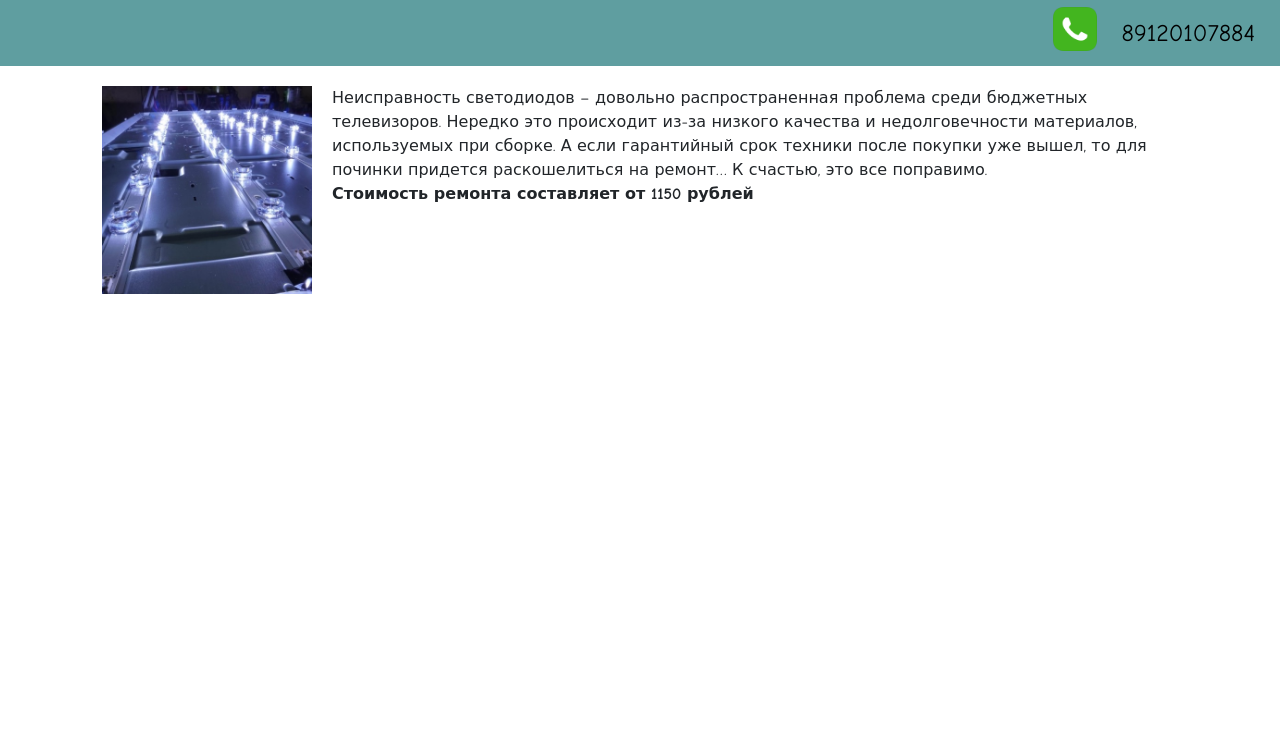
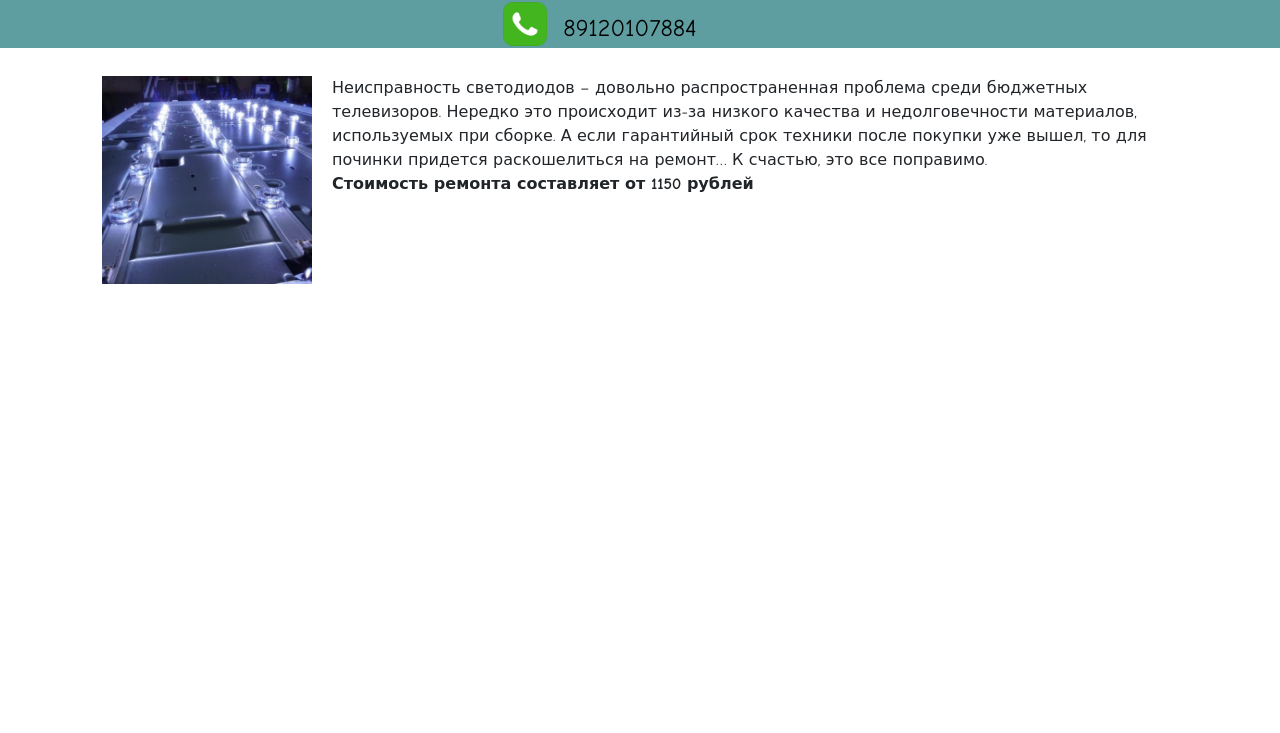
Before and after one commit to aleksei18rus/-.-, a plain HTML site: page index.html in a window 1280 px wide. Shown: the part 67-800 px from the top of the page. Drawn offline with nearby package versions, Linux system fonts and the light colour scheme.

Commit message:
Update index.css

```diff
--- a/index.css
+++ b/index.css
@@ -2,7 +2,7 @@
     margin-left: auto;
     margin-right: auto;
 }
-.header, .tel{
+.header {
     width: 100%;
     background-color: cadetblue;
     text-align: center;
@@ -11,12 +11,14 @@
 }
 
 .tel {
-    text-align: right;
+    text-align: center;
     padding-right: 20px;
+    font-family: Comic Sans MS, Comic Sans, cursive;
+    background-color: cadetblue;
 }
 
 .tel img {
-    margin-right: 160px;
+    margin-right: 210px;
     margin-bottom: -15px;
 }
 
```
